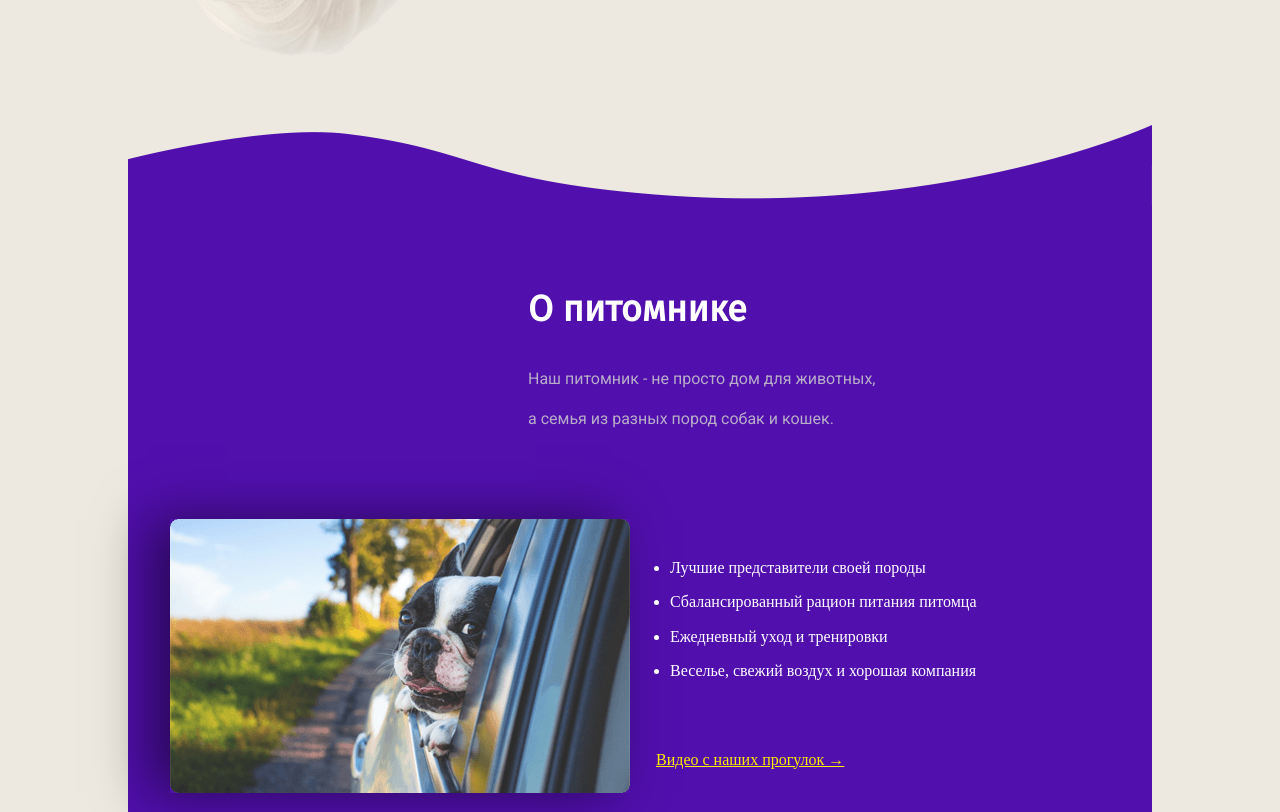
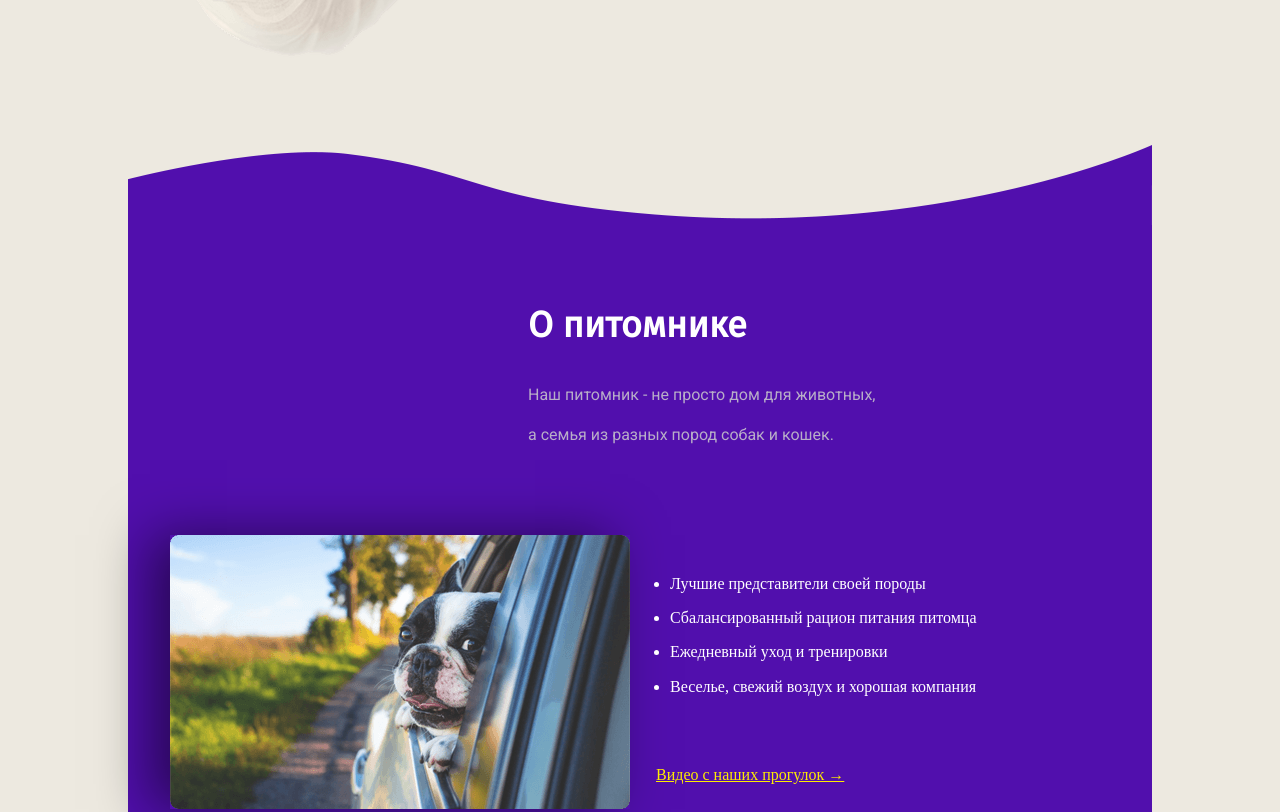
Before and after one commit to mariiaeki/pets-eki, a plain HTML site: page index.html in a window 1280 px wide. Shown: the part 453-1265 px from the top of the page. Drawn offline with Linux system fonts and the light colour scheme.

Commit message:
improve about section mistakes

```diff
--- a/css/style.css
+++ b/css/style.css
@@ -38,7 +38,7 @@ body{
 .promo-block{
   width: 940px;
   margin-top: 120px;
-  margin-bottom: 160px;
+  margin-bottom: 260px;
   margin-left: 400px;
 }
 
@@ -68,26 +68,31 @@ body{
 
 
 #about{
+  position: relative;
+  display: flex;
   width: 1024px;
   margin: auto;
+  margin-bottom: 200px;
   background-color: #510fad;
 }
 
 #about:before{
   content: "";
+  position: absolute;
+  top: -80px;
   width: 1024px;
   height: 80px;
   display: inline-block;
-  background-color: #ede9e0;
   background-image: url(images/backround-wave.png);
 }
 
 #about:after{
   content: "";
+  position: absolute;
+  bottom: -76px;
   width: 1024px;
   height: 76px;
   display: inline-block;
-  background-color: #ede9e0;
   background-image: url(images/backround-wave-down.png);
 }
 
```
Also changed, not shown: index.html (+1 -0 lines).
